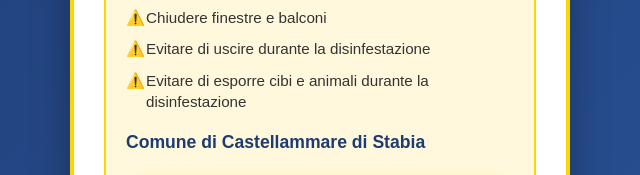
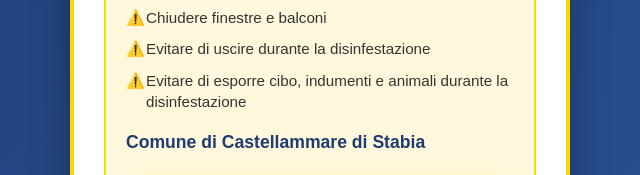
Before and after one commit to mrrearm/alert, a plain HTML site: page index.html in a window 1280 px wide. Shown: the part 503-678 px from the top of the page, 320-960 px from the left. Drawn offline with Linux system fonts and the light colour scheme.

Commit message:
Update index.html

```diff
--- a/index.html
+++ b/index.html
@@ -241,7 +241,7 @@
             <ul>
                 <li>Chiudere finestre e balconi</li>
                 <li>Evitare di uscire durante la disinfestazione</li>
-                <li>Evitare di esporre cibi e animali durante la disinfestazione</li>
+                <li>Evitare di esporre cibo, indumenti e animali durante la disinfestazione</li>
             </ul>
 
             <div class="comune">Comune di Castellammare di Stabia</div>
```
